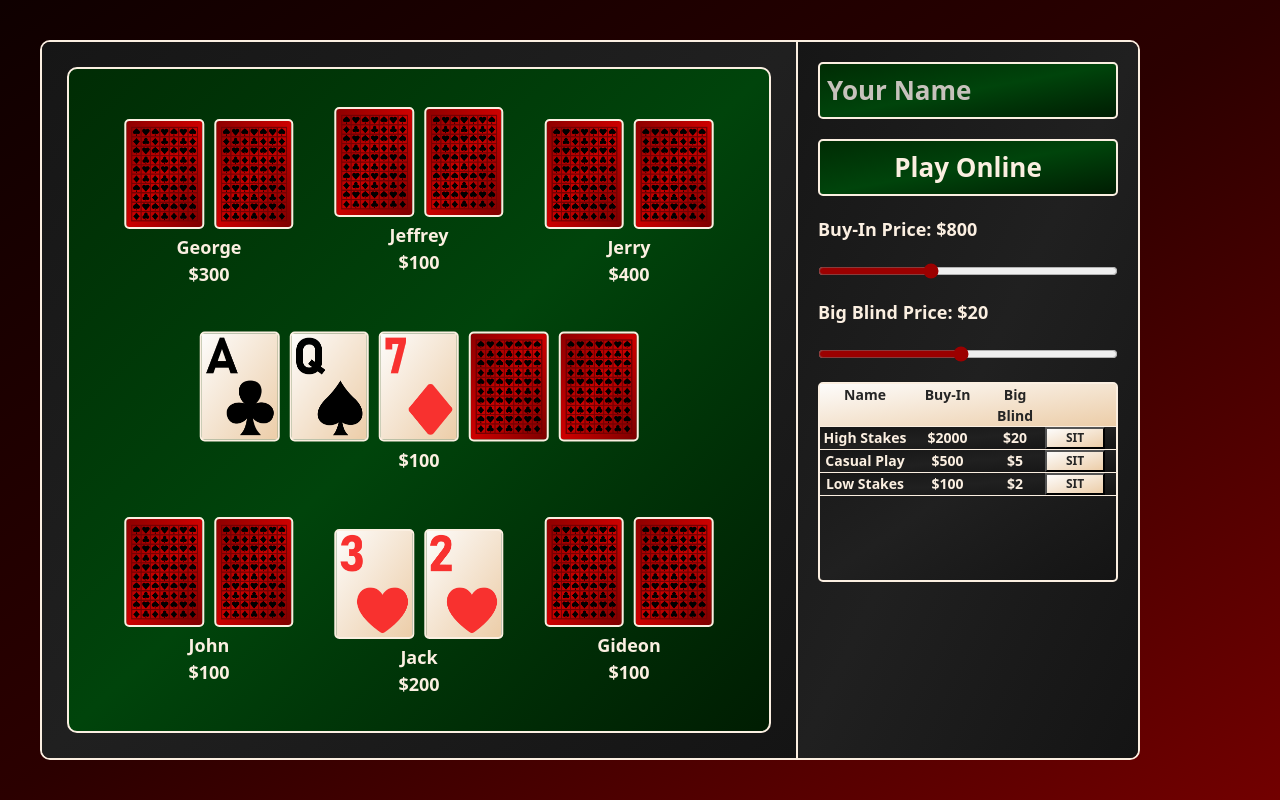
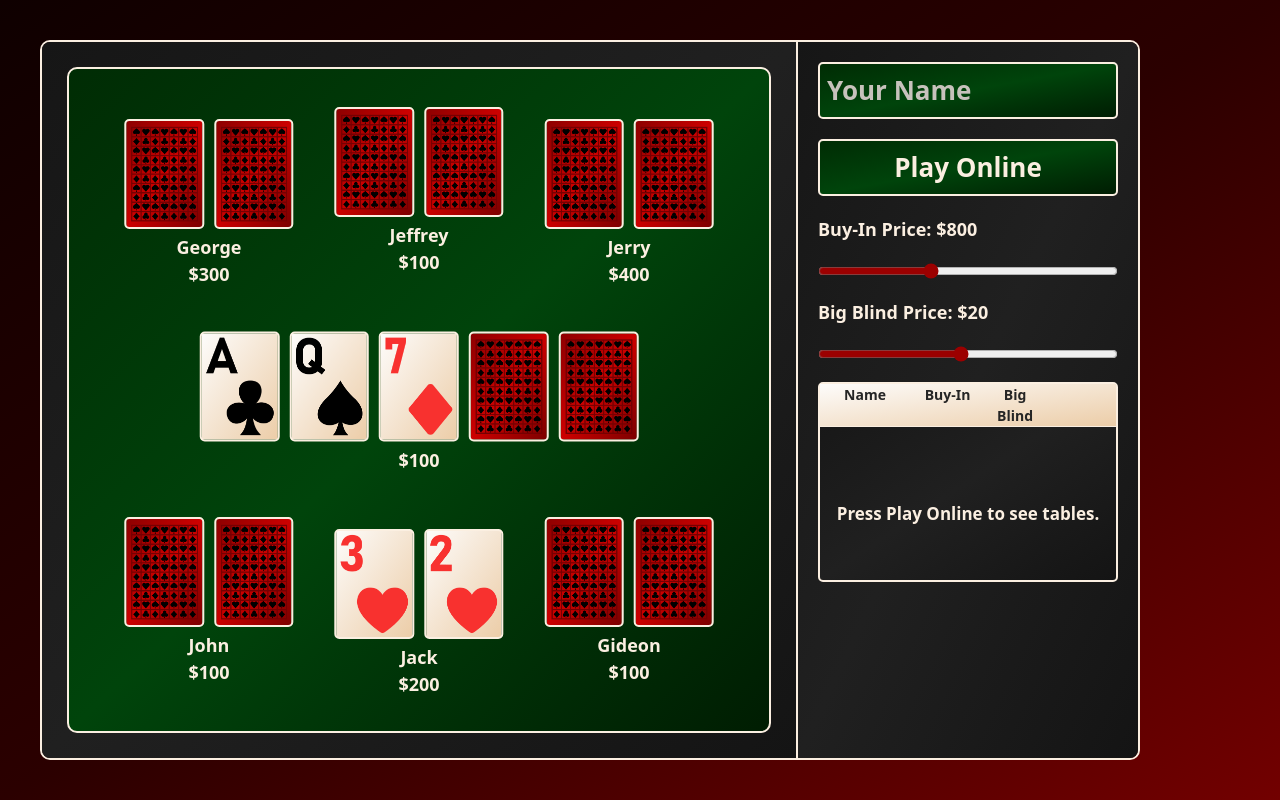
Before and after one commit to JakubDurkac/poker_project, a React (Vite) app: page / in a window 1280 px wide. Built offline with nearby package versions, Linux system fonts and the light colour scheme.

Commit message:
Add option to join own new table. Add utility functions for mapping available tables list. Add players count to the shown tables. Disable Play Online button when already online.

```diff
--- a/src/App.css
+++ b/src/App.css
@@ -118,6 +118,14 @@ body, html {
   border-radius: 5px;
 }
 
+.disabled-button {
+  background-image: var(--base-gradient);
+}
+
+.disabled-button:hover {
+  filter: brightness(1) !important;
+}
+
 .name-input::placeholder {
   color: var(--placeholder-text-color);
 }
@@ -164,3 +172,9 @@ input[type='range'] {
   font-weight: bold;
   background-image: var(--poker-card-gradient);
 }
+
+.available-tables-message {
+  padding-top: 25%;
+  text-align: center;
+  font-size: 17px;
+}
--- a/src/App.tsx
+++ b/src/App.tsx
@@ -14,6 +14,8 @@ const initialClientAttributes: ClientAttributes = {
   socket: null,
   name: null,
   isConnected: false,
+  buyInPrice: null,
+  bigBlindPrice: null,
 };
 
 function App() {
@@ -68,23 +70,7 @@ function App() {
     ],
   });
 
-  const [availableTables, setAvailableTables] = useState<Table[]>([
-    {
-      name: "High Stakes",
-      buyIn: 2000,
-      bigBlind: 20,
-    },
-    {
-      name: "Casual Play",
-      buyIn: 500,
-      bigBlind: 5,
-    },
-    {
-      name: "Low Stakes",
-      buyIn: 100,
-      bigBlind: 2,
-    },
-  ]);
+  const [availableTables, setAvailableTables] = useState<Table[]>([]);
 
   useEffect(() => {
     // component states modification tests
@@ -159,6 +145,8 @@ function App() {
         ...prevAttributes,
         name: playerName,
         socket: newSocket,
+        buyInPrice: buyInPrice,
+        bigBlindPrice: bigBlindPrice,
       };
     });
 
@@ -246,6 +234,7 @@ function App() {
       <PokerTable playerStates={playerStates} communityState={communityState} />
       <OfflineMenu
         availableTables={availableTables}
+        clientAttributes={clientAttributes}
         connectToServer={connectToServer}
         joinTable={joinTable}
       />
--- a/src/components/AvailableTablesList.tsx
+++ b/src/components/AvailableTablesList.tsx
@@ -1,11 +1,20 @@
-import { Table } from "../types";
+import { ClientAttributes, Table } from "../types";
+import { generateTableHtml, generateTablesHtml } from "./Utils";
 
 interface Props {
   availableTables: Table[];
+  clientAttributes: ClientAttributes;
   joinTable: (tableName: string) => void;
 }
 
-const AvailableTablesList = ({ availableTables, joinTable }: Props) => {
+const AvailableTablesList = ({
+  availableTables,
+  clientAttributes,
+  joinTable,
+}: Props) => {
+  const { name, isConnected, buyInPrice, bigBlindPrice } = clientAttributes;
+  const areNonNullAttributes = name && buyInPrice && bigBlindPrice;
+
   return (
     <div className="available-tables-container">
       <div className="available-tables-header table-to-join">
@@ -14,19 +23,28 @@ const AvailableTablesList = ({ availableTables, joinTable }: Props) => {
         <span>Big Blind</span>
         <span></span>
       </div>
-      {availableTables.map((table) => (
-        <div className="table-to-join" key={table.name}>
-          <span>{table.name}</span>
-          <span>${table.buyIn}</span>
-          <span>${table.bigBlind}</span>
-          <button
-            className="join-table-button"
-            onClick={() => joinTable(table.name)}
-          >
-            SIT
-          </button>
+
+      {isConnected ? (
+        <>
+          {areNonNullAttributes &&
+            generateTableHtml(
+              {
+                name: name,
+                buyIn: buyInPrice,
+                bigBlind: bigBlindPrice,
+                playerNames: [],
+              },
+              joinTable,
+              true // create own table
+            )}
+
+          {generateTablesHtml(availableTables, joinTable)}
+        </>
+      ) : (
+        <div className="available-tables-message">
+          Press Play Online to see tables.
         </div>
-      ))}
+      )}
     </div>
   );
 };
--- a/src/components/OfflineMenu.tsx
+++ b/src/components/OfflineMenu.tsx
@@ -1,9 +1,10 @@
 import { useState } from "react";
 import AvailableTablesList from "./AvailableTablesList";
-import { Table } from "../types";
+import { ClientAttributes, Table } from "../types";
 
 interface Props {
   availableTables: Table[];
+  clientAttributes: ClientAttributes;
   connectToServer: (
     playerName: string,
     buyInPrice: number,
@@ -14,6 +15,7 @@ interface Props {
 
 const OfflineMenu = ({
   availableTables,
+  clientAttributes,
   connectToServer,
   joinTable,
 }: Props) => {
@@ -44,7 +46,10 @@ const OfflineMenu = ({
         onChange={handleInputNameChange}
       ></input>
       <button
-        className="menu-button"
+        disabled={clientAttributes.isConnected}
+        className={`menu-button ${
+          clientAttributes.isConnected && "disabled-button"
+        }`}
         onClick={() => connectToServer(inputName, buyInPrice, bigBlindPrice)}
       >
         Play Online
@@ -71,6 +76,7 @@ const OfflineMenu = ({
       />
       <AvailableTablesList
         availableTables={availableTables}
+        clientAttributes={clientAttributes}
         joinTable={joinTable}
       />
     </div>
--- a/src/components/Utils.tsx
+++ b/src/components/Utils.tsx
@@ -1,4 +1,4 @@
-import { Card } from "../types";
+import { Card, Table } from "../types";
 
 export function generateCardsHtml(cards: Array<Card | null>) {
   return (
@@ -17,3 +17,32 @@ export function generateCardsHtml(cards: Array<Card | null>) {
     </div>
   );
 }
+
+export function generateTablesHtml(
+  tables: Table[],
+  joinTable: (name: string) => void
+) {
+  return tables.map((table) => {
+    return generateTableHtml(table, joinTable, false);
+  });
+}
+
+export function generateTableHtml(
+  table: Table,
+  joinTable: (name: string) => void,
+  isCreateNew: boolean
+) {
+  return (
+    <div className="table-to-join" key={table.name}>
+      <span>{table.name}</span>
+      <span>${table.buyIn}</span>
+      <span>${table.bigBlind}</span>
+      <button
+        className="join-table-button"
+        onClick={() => joinTable(isCreateNew ? "#newTable" : table.name)}
+      >
+        {`SIT (${table.playerNames.length}/6)`}
+      </button>
+    </div>
+  );
+}
--- a/src/types.ts
+++ b/src/types.ts
@@ -2,6 +2,8 @@ export interface ClientAttributes {
     socket: WebSocket | null;
     name: string | null;
     isConnected: boolean;
+    buyInPrice: number | null;
+    bigBlindPrice: number | null;
 }
 
 export interface Player {
@@ -52,4 +54,5 @@ export interface Table {
     name: string;
     buyIn: number;
     bigBlind: number;
+    playerNames: string[];
 }
```
